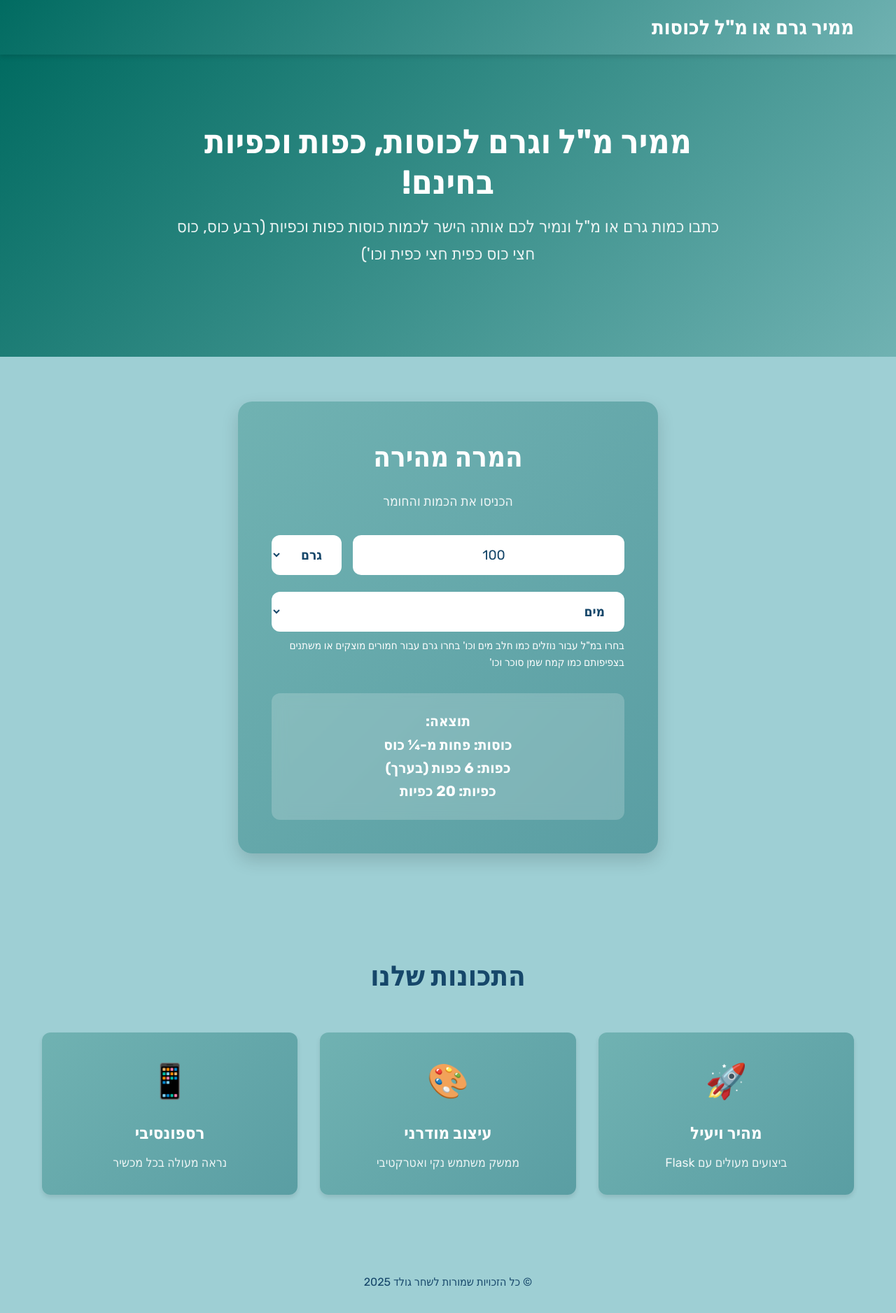
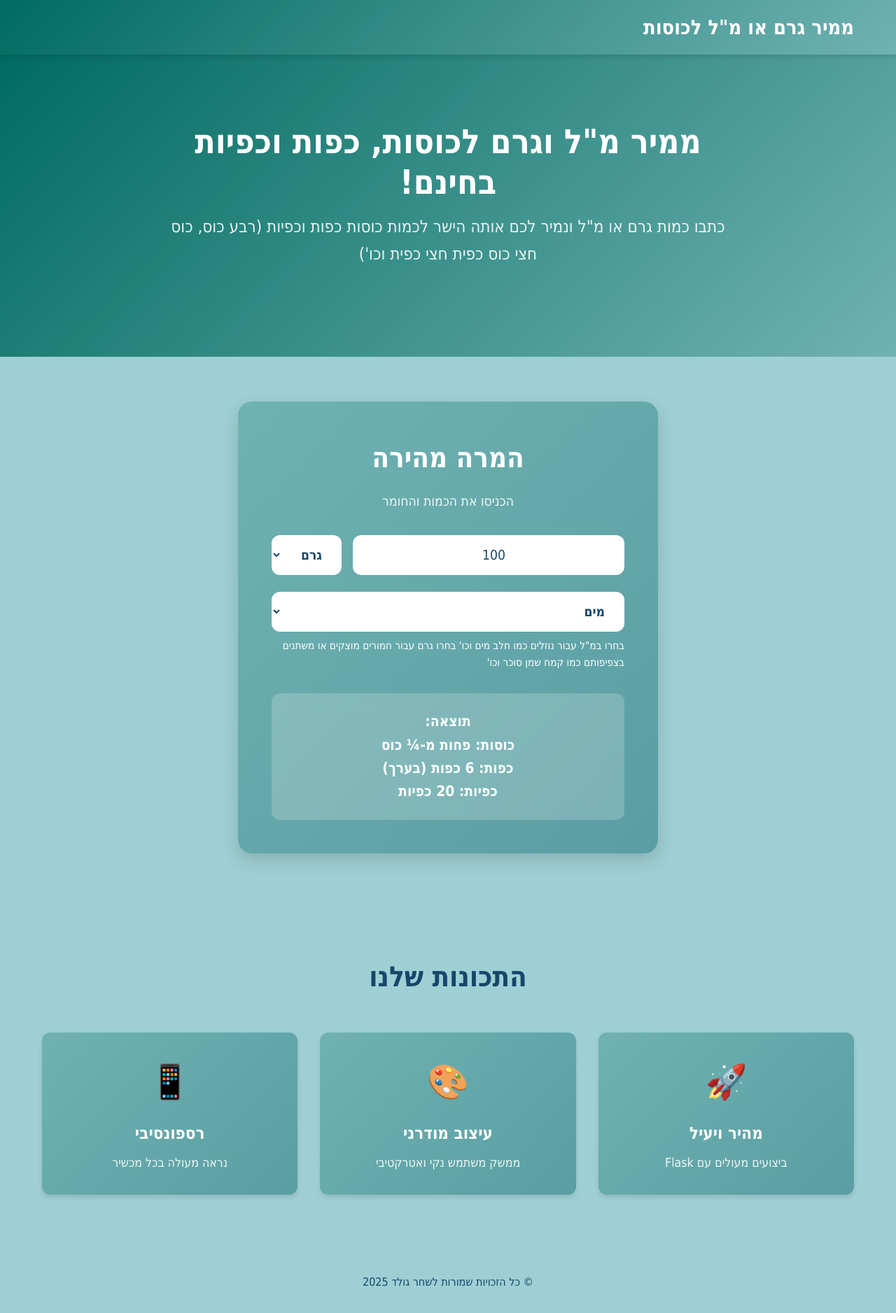
Before and after one commit to shdk052/web-converter1, a Flask app: page / in a window 1280 px wide. Shown: the whole page at 70% size. Run offline with Flask 3, Linux system fonts and the light colour scheme.

Commit message:
Change Google font from Rubik to Varela Round

```diff
--- a/templates/base.html
+++ b/templates/base.html
@@ -6,7 +6,7 @@
     <title>{% block title %}ממיר כמויות{% endblock %}</title>
     <link rel="icon" type="image/svg+xml" href="{{ url_for('static', filename='favicon.svg') }}">
     <link rel="stylesheet" href="{{ url_for('static', filename='css/style.css') }}">
-    <link href="https://fonts.googleapis.com/css2?family=Rubik:wght@300;400;500;700&display=swap" rel="stylesheet">
+    <link href="https://fonts.googleapis.com/css2?family=Varela+Round&display=swap" rel="stylesheet">
 
 
 
```
